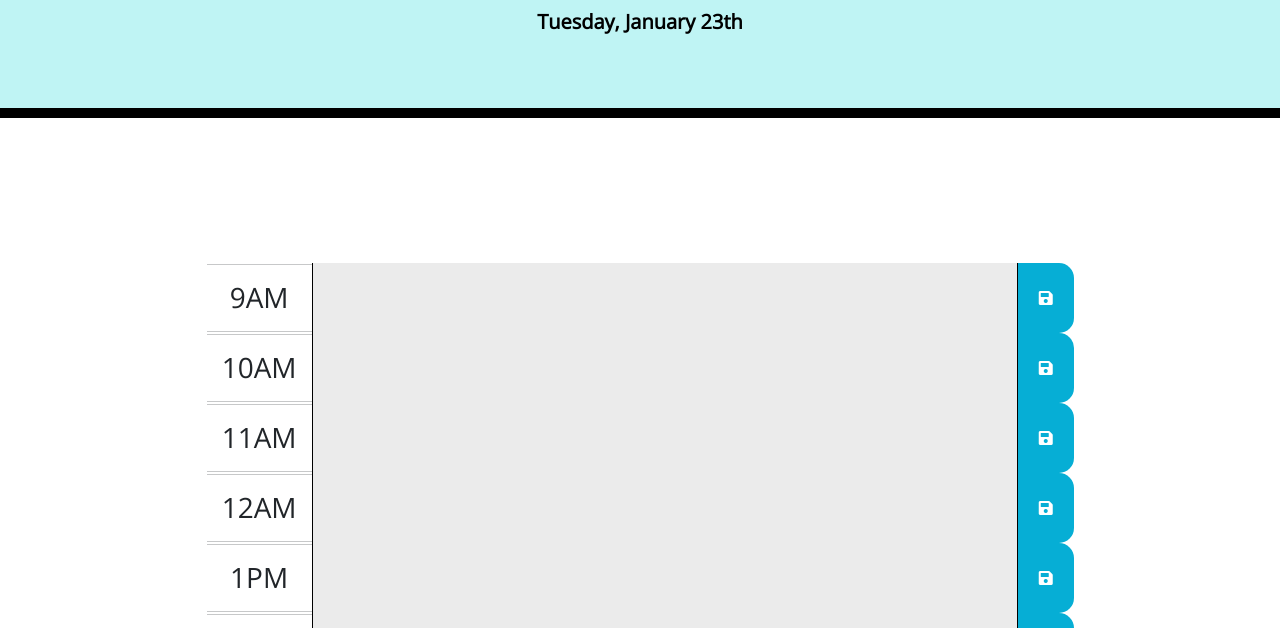
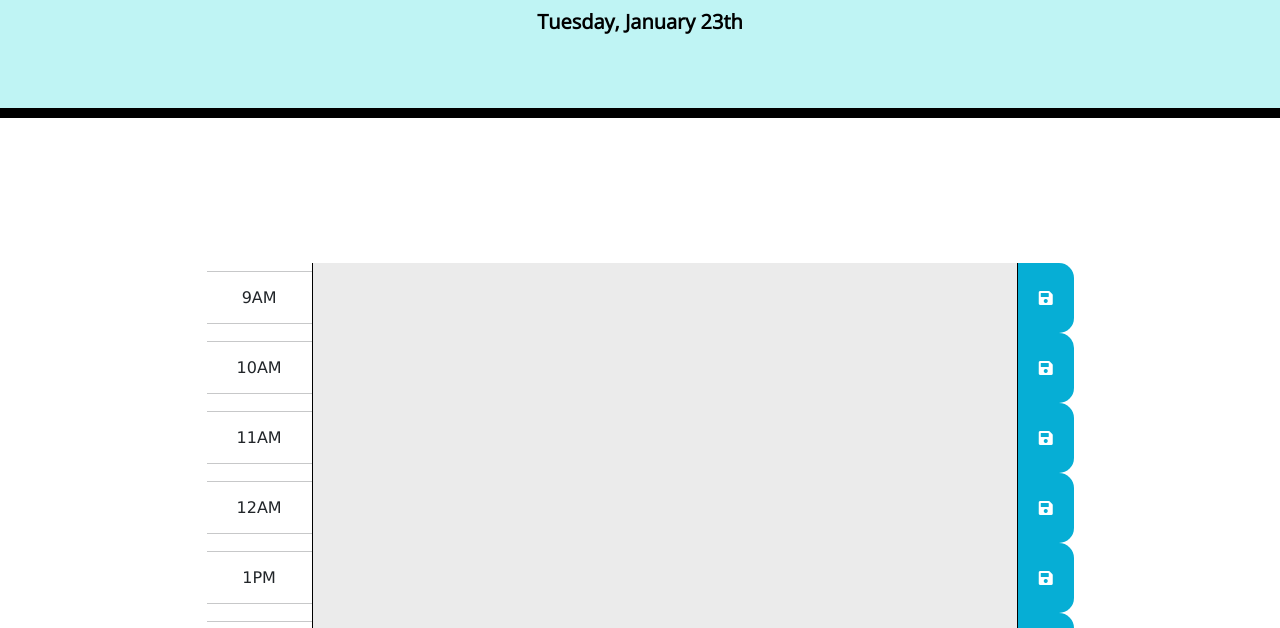
Before and after one commit to jeylanab/Work-Day-Scheduler, a plain HTML site: page index.html in a window 1280 px wide. Shown: the part 169-797 px from the top of the page. Drawn offline with nearby package versions, Linux system fonts and the light colour scheme.

Commit message:
screenshot added to the image

```diff
--- a/Asset/style.css
+++ b/Asset/style.css
@@ -120,3 +120,8 @@ header {
     margin: 30px;
     flex-direction: column;
 }
+h3 {
+  text-align: center;
+  font-size: medium;
+  font-family:'Lucida Sans', 'Lucida Sans Regular', 'Lucida Grande', 'Lucida Sans Unicode', Geneva, Verdana, sans-serif;
+}
```
Also changed, not shown: index.html (+8 -8 lines), Asset/images/Screenshot 2024-01-23 154622.png (added), Asset/images/Screenshot 2024-01-23 154634.png (added).
